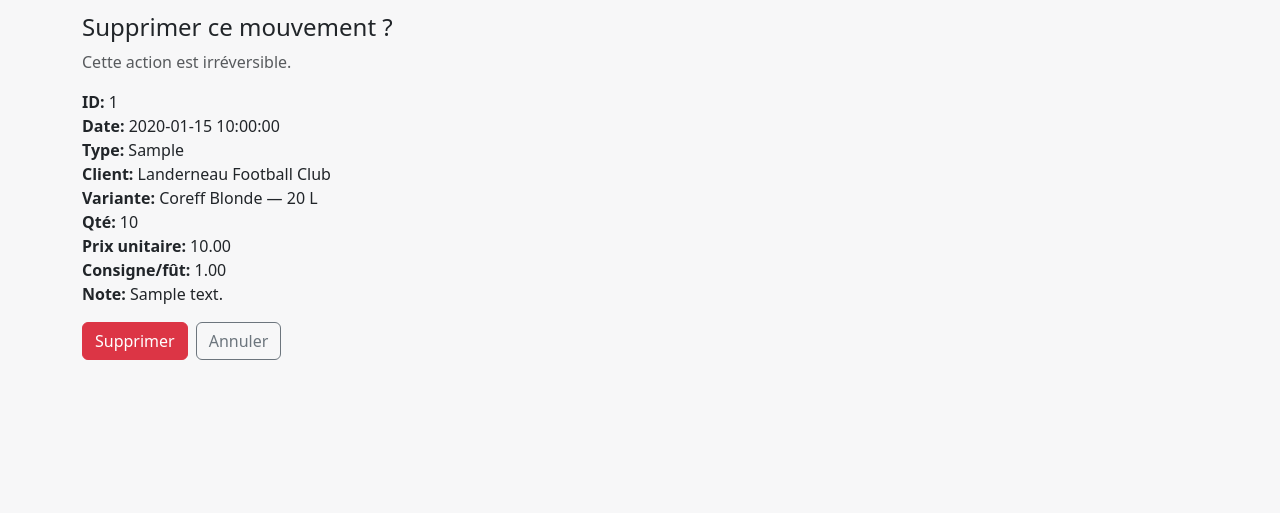
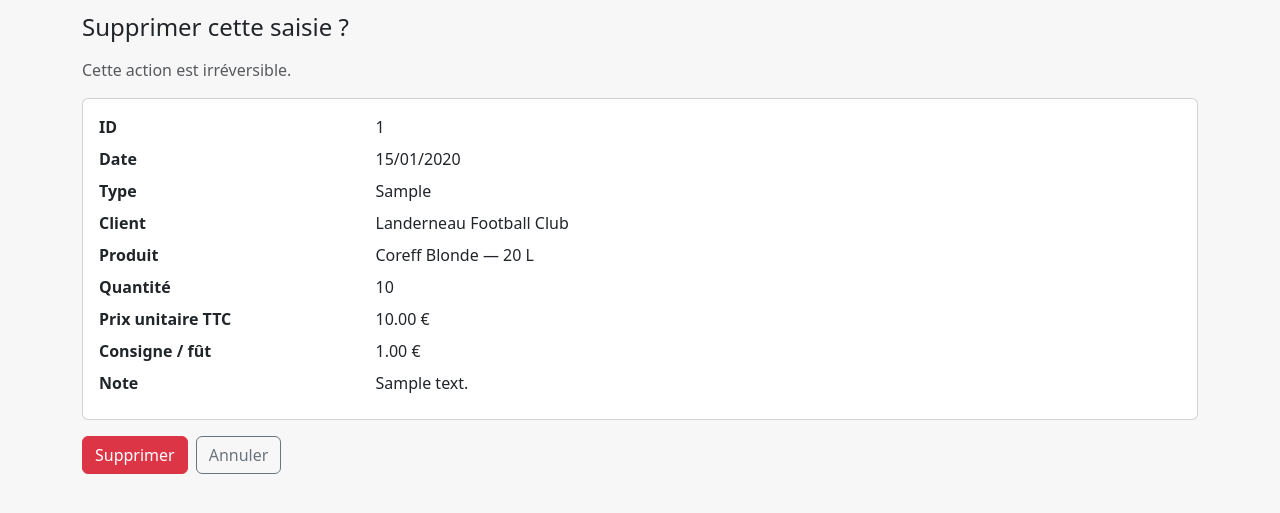
Before and after one commit to lecentrallanderneau-oss/livraison-et-suivi-futs, a Flask app: page /movement/1/confirm-delete in a window 1280 px wide. Shown: the part 57-570 px from the top of the page. Run offline with Flask 3, Linux system fonts and the light colour scheme; tables that the repository leaves empty hold one stand-in row (values such as "Sample post").

Commit message:
Update movement_confirm_delete.html

```diff
--- a/templates/movement_confirm_delete.html
+++ b/templates/movement_confirm_delete.html
@@ -1,20 +1,54 @@
 {% extends "base.html" %}
-{% block title %}Supprimer mouvement · Gestion fûts{% endblock %}
+{% block title %}Supprimer saisie · Gestion fûts{% endblock %}
+
 {% block content %}
-<h1 class="h4">Supprimer ce mouvement ?</h1>
+<h1 class="h4 mb-3">Supprimer cette saisie ?</h1>
 <p class="text-muted">Cette action est irréversible.</p>
 
-<ul class="list-unstyled">
-  <li><strong>ID:</strong> {{ m.id }}</li>
-  <li><strong>Date:</strong> {{ m.created_at }}</li>
-  <li><strong>Type:</strong> {{ m.type }}</li>
-  <li><strong>Client:</strong> {{ m.client.name }}</li>
-  <li><strong>Variante:</strong> {{ m.variant.product.name }} — {{ m.variant.size_l }} L</li>
-  <li><strong>Qté:</strong> {{ m.qty }}</li>
-  <li><strong>Prix unitaire:</strong> {{ m.unit_price_ttc is not none and ('%.2f'|format(m.unit_price_ttc)) or '—' }}</li>
-  <li><strong>Consigne/fût:</strong> {{ m.deposit_per_keg and ('%.2f'|format(m.deposit_per_keg)) or '—' }}</li>
-  <li><strong>Note:</strong> {{ m.notes or '—' }}</li>
-</ul>
+<div class="card mb-3">
+  <div class="card-body">
+    <dl class="row mb-0">
+      <dt class="col-sm-3">ID</dt>
+      <dd class="col-sm-9">{{ m.id }}</dd>
+
+      <dt class="col-sm-3">Date</dt>
+      <dd class="col-sm-9">{{ m.created_at|dt }}</dd>
+
+      <dt class="col-sm-3">Type</dt>
+      <dd class="col-sm-9">{{ m.type }}</dd>
+
+      <dt class="col-sm-3">Client</dt>
+      <dd class="col-sm-9">{{ m.client and m.client.name or '—' }}</dd>
+
+      <dt class="col-sm-3">Produit</dt>
+      <dd class="col-sm-9">
+        {% if m.variant and m.variant.product %}
+          {{ m.variant.product.name }} — {{ m.variant.size_l }} L
+        {% elif m.variant %}
+          {{ m.variant.id }}
+        {% else %}
+          —
+        {% endif %}
+      </dd>
+
+      <dt class="col-sm-3">Quantité</dt>
+      <dd class="col-sm-9">{{ m.qty or 0 }}</dd>
+
+      <dt class="col-sm-3">Prix unitaire TTC</dt>
+      <dd class="col-sm-9">
+        {% if m.unit_price_ttc is not none %}{{ '%.2f'|format(m.unit_price_ttc) }} €{% else %}—{% endif %}
+      </dd>
+
+      <dt class="col-sm-3">Consigne / fût</dt>
+      <dd class="col-sm-9">
+        {% if m.deposit_per_keg is not none %}{{ '%.2f'|format(m.deposit_per_keg) }} €{% else %}—{% endif %}
+      </dd>
+
+      <dt class="col-sm-3">Note</dt>
+      <dd class="col-sm-9">{{ m.notes or '—' }}</dd>
+    </dl>
+  </div>
+</div>
 
 <form method="post" action="{{ url_for('movement_delete', movement_id=m.id) }}" class="d-flex gap-2">
   <button type="submit" class="btn btn-danger">Supprimer</button>
```
